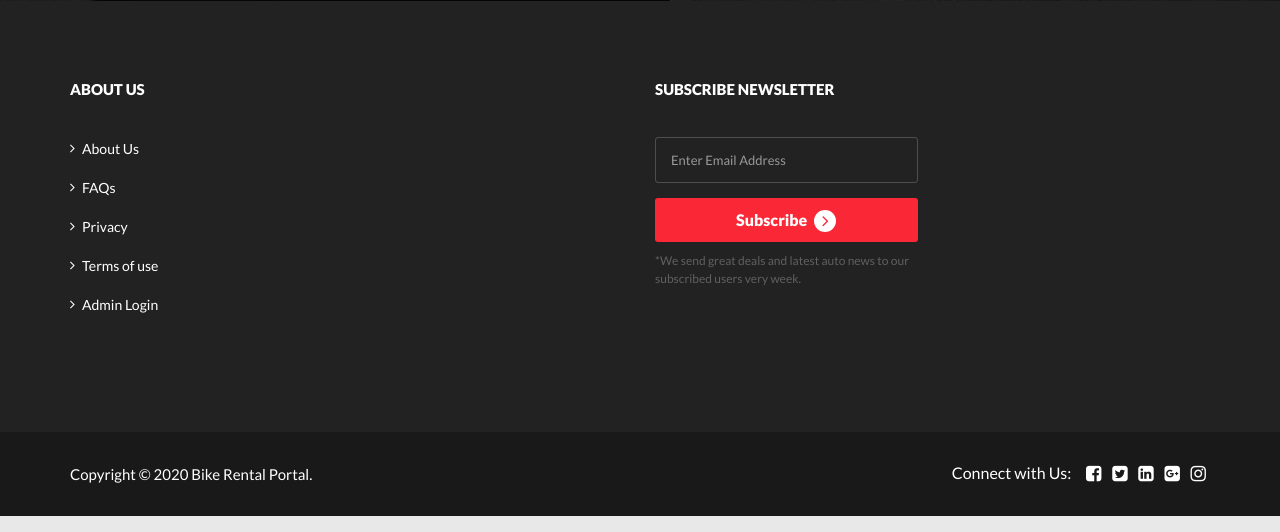
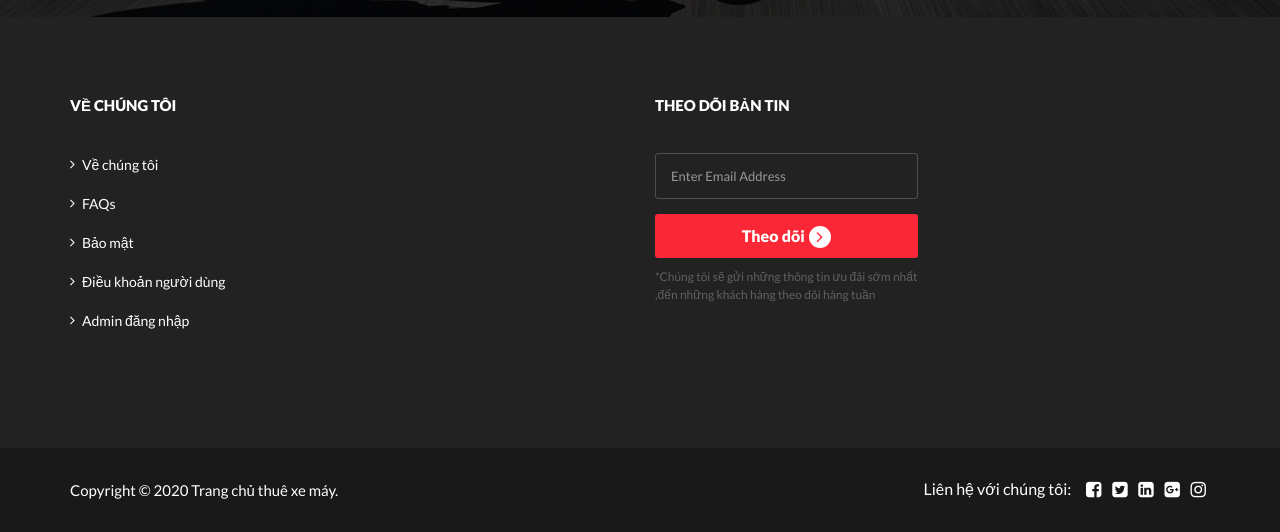
Before and after one commit to leeking29081994/bikerenta, a PHP site: page / in a window 1280 px wide. Shown: the part 3012-3544 px from the top of the page. Run offline with PHP 8.4, Linux system fonts and the light colour scheme; a user stored in the database is signed in; data comes from the database, SQL or seed files in the repository.

Commit message:
EN->VNkien

```diff
--- a/includes/footer.php
+++ b/includes/footer.php
@@ -36,28 +36,28 @@ echo "<script>alert('Something went wrong. Please try again');</script>";
       <div class="row">
 
         <div class="col-md-6">
-          <h6>About Us</h6>
+          <h6>Về chúng tôi</h6>
           <ul>
 
 
-          <li><a href="page.php?type=aboutus">About Us</a></li>
+          <li><a href="page.php?type=aboutus">Về chúng tôi</a></li>
             <li><a href="page.php?type=faqs">FAQs</a></li>
-            <li><a href="page.php?type=privacy">Privacy</a></li>
-          <li><a href="page.php?type=terms">Terms of use</a></li>
-               <li><a href="admin/">Admin Login</a></li>
+            <li><a href="page.php?type=privacy">Bảo mật</a></li>
+          <li><a href="page.php?type=terms">Điều khoản người dùng</a></li>
+               <li><a href="admin/">Admin đăng nhập</a></li>
           </ul>
         </div>
 
         <div class="col-md-3 col-sm-6">
-          <h6>Subscribe Newsletter</h6>
+          <h6>Theo dõi bản tin</h6>
           <div class="newsletter-form">
             <form method="post">
               <div class="form-group">
                 <input type="email" name="subscriberemail" class="form-control newsletter-input" required placeholder="Enter Email Address" />
               </div>
-              <button type="submit" name="emailsubscibe" class="btn btn-block">Subscribe <span class="angle_arrow"><i class="fa fa-angle-right" aria-hidden="true"></i></span></button>
+              <button type="submit" name="emailsubscibe" class="btn btn-block">Theo dõi<span class="angle_arrow"><i class="fa fa-angle-right" aria-hidden="true"></i></span></button>
             </form>
-            <p class="subscribed-text">*We send great deals and latest auto news to our subscribed users very week.</p>
+            <p class="subscribed-text">*Chúng tôi sẽ gửi những thông tin ưu đãi sớm nhất ,đến những khách hàng theo dõi hàng tuần </p>
           </div>
         </div>
       </div>
@@ -68,7 +68,7 @@ echo "<script>alert('Something went wrong. Please try again');</script>";
       <div class="row">
         <div class="col-md-6 col-md-push-6 text-right">
           <div class="footer_widget">
-            <p>Connect with Us:</p>
+            <p>Liên hệ với chúng tôi:</p>
             <ul>
               <li><a href="/"><i class="fa fa-facebook-square" aria-hidden="true"></i></a></li>
               <li><a href="/"><i class="fa fa-twitter-square" aria-hidden="true"></i></a></li>
@@ -79,7 +79,7 @@ echo "<script>alert('Something went wrong. Please try again');</script>";
           </div>
         </div>
         <div class="col-md-6 col-md-pull-6">
-          <p class="copy-right">Copyright &copy; 2020 Bike Rental Portal.<a href="/"></a></p>
+          <p class="copy-right">Copyright &copy; 2020 Trang chủ thuê xe máy.<a href="/"></a></p>
         </div>
       </div>
     </div>
--- a/includes/forgotpassword.php
+++ b/includes/forgotpassword.php
@@ -44,7 +44,7 @@ return true;
       <div class="modal-header">
 
         <button type="button" class="close" data-dismiss="modal" aria-label="Close"><span aria-hidden="true">&times;</span></button>
-        <h3 class="modal-title">Password Recovery</h3>
+        <h3 class="modal-title">Tạo lại password</h3>
       </div>
       <div class="modal-body">
         <div class="row">
@@ -68,8 +68,8 @@ return true;
                 </div>
               </form>
               <div class="text-center">
-                <p class="gray_text">For security reasons we don't store your password. Your password will be reset and a new one will be send.</p>
-                <p><a href="#loginform" data-toggle="modal" data-dismiss="modal"><i class="fa fa-angle-double-left" aria-hidden="true"></i> Back to Login</a></p>
+                <p class="gray_text">Về lý do bảo mật,chúng rồi sẽ không lưu trữ mật khẩu cảu bạn. Mật khẩu của bạn sẽ được tạo mới và gửi lại cho bạn.</p>
+                <p><a href="#loginform" data-toggle="modal" data-dismiss="modal"><i class="fa fa-angle-double-left" aria-hidden="true"></i> Quay lại đăng nhập</a></p>
               </div>
             </div>
           </div>
--- a/includes/header.php
+++ b/includes/header.php
@@ -10,11 +10,11 @@
           <div class="header_info">
             <div class="header_widgets">
               <div class="circle_icon"> <i class="fa fa-envelope" aria-hidden="true"></i> </div>
-              <p class="uppercase_text">For Support Mail us : </p>
+              <p class="uppercase_text"> Liên hệ Email tới chúng tôi:</p>
               <a href="mailto:info@example.com">serbermz2020@gmail.com</a> </div>
             <div class="header_widgets">
               <div class="circle_icon"> <i class="fa fa-phone" aria-hidden="true"></i> </div>
-              <p class="uppercase_text">Service Helpline Call Us: </p>
+              <p class="uppercase_text">Số điện thoại hỗ trợ: </p>
               <a href="tel:+639079373999">+639079373999</a> </div>
             <div class="social-follow">
               <ul>
@@ -28,7 +28,7 @@
    <?php   if(strlen($_SESSION['login'])==0)
 	{
 ?>
- <div class="login_btn"> <a href="#loginform" class="btn btn-xs uppercase" data-toggle="modal" data-dismiss="modal">Login / Register</a> </div>
+ <div class="login_btn"> <a href="#loginform" class="btn btn-xs uppercase" data-toggle="modal" data-dismiss="modal">Đăng nhập/Đăng ký</a> </div>
 <?php }
 else{
 
@@ -65,19 +65,19 @@ foreach($results as $result)
 	 echo htmlentities($result->FullName); }}?><i class="fa fa-angle-down" aria-hidden="true"></i></a>
               <ul class="dropdown-menu">
            <?php if($_SESSION['login']){?>
-            <li><a href="profile.php">Profile Settings</a></li>
-              <li><a href="update-password.php">Update Password</a></li>
-            <li><a href="my-booking.php">My Booking</a></li>
-            <li><a href="post-testimonial.php">Post a Testimonial</a></li>
-          <li><a href="my-testimonials.php">My Testimonial</a></li>
-            <li><a href="logout.php">Sign Out</a></li>
+            <li><a href="profile.php">Cài đặt hồ sơ</a></li>
+              <li><a href="update-password.php">Cập nhật password</a></li>
+            <li><a href="my-booking.php">Truy cập của tôi</a></li>
+            <li><a href="post-testimonial.php">Giao bằng</a></li>
+          <li><a href="my-testimonials.php">Bằng của tôi</a></li>
+            <li><a href="logout.php">Đăng xuất</a></li>
             <?php } else { ?>
-            <li><a href="#loginform"  data-toggle="modal" data-dismiss="modal">Profile Settings</a></li>
-              <li><a href="#loginform"  data-toggle="modal" data-dismiss="modal">Update Password</a></li>
-            <li><a href="#loginform"  data-toggle="modal" data-dismiss="modal">My Booking</a></li>
-            <li><a href="#loginform"  data-toggle="modal" data-dismiss="modal">Post a Testimonial</a></li>
-          <li><a href="#loginform"  data-toggle="modal" data-dismiss="modal">My Testimonial</a></li>
-            <li><a href="#loginform"  data-toggle="modal" data-dismiss="modal">Sign Out</a></li>
+            <li><a href="#loginform"  data-toggle="modal" data-dismiss="modal">Cài đặt hồ sơ</a></li>
+              <li><a href="#loginform"  data-toggle="modal" data-dismiss="modal">Cập nhật password</a></li>
+            <li><a href="#loginform"  data-toggle="modal" data-dismiss="modal">Truy cập của tôi</a></li>
+            <li><a href="#loginform"  data-toggle="modal" data-dismiss="modal">Giao bằng</a></li>
+          <li><a href="#loginform"  data-toggle="modal" data-dismiss="modal">Bằng của tôi</a></li>
+            <li><a href="#loginform"  data-toggle="modal" data-dismiss="modal">Đăng xuất</a></li>
             <?php } ?>
           </ul>
             </li>
@@ -93,12 +93,12 @@ foreach($results as $result)
       </div>
       <div class="collapse navbar-collapse" id="navigation">
         <ul class="nav navbar-nav">
-          <li><a href="index.php">Home</a>    </li>
+          <li><a href="index.php">Trang chủ</a>    </li>
 
-          <li><a href="page.php?type=aboutus">About Us</a></li>
-          <li><a href="bike-listing.php">Bike Listing</a>
+          <li><a href="page.php?type=aboutus">Về chúng tôi</a></li>
+          <li><a href="bike-listing.php">Danh sách xe</a>
           <li><a href="page.php?type=faqs">FAQs</a></li>
-          <li><a href="contact-us.php">Contact Us</a></li>
+          <li><a href="contact-us.php">Liên hệ chúng tôi</a></li>
 
         </ul>
       </div>
--- a/includes/login.php
+++ b/includes/login.php
@@ -30,7 +30,8 @@ echo "<script type='text/javascript'> document.location = '$currentpage'; </scri
     <div class="modal-content">
       <div class="modal-header">
         <button type="button" class="close" data-dismiss="modal" aria-label="Close"><span aria-hidden="true">&times;</span></button>
-        <h3 class="modal-title">Login</h3>
+        <h3 class="modal-title">Đăng nhập
+        </h3>
       </div>
       <div class="modal-body">
         <div class="row">
@@ -57,8 +58,8 @@ echo "<script type='text/javascript'> document.location = '$currentpage'; </scri
         </div>
       </div>
       <div class="modal-footer text-center">
-        <p>Don't have an account? <a href="#signupform" data-toggle="modal" data-dismiss="modal">Signup Here</a></p>
-        <p><a href="#forgotpassword" data-toggle="modal" data-dismiss="modal">Forgot Password ?</a></p>
+        <p>Không có tài khoản? <a href="#signupform" data-toggle="modal" data-dismiss="modal">Đăng ký</a></p>
+        <p><a href="#forgotpassword" data-toggle="modal" data-dismiss="modal">Quên mật khẩu?</a></p>
       </div>
     </div>
   </div>
--- a/includes/registration.php
+++ b/includes/registration.php
@@ -59,7 +59,7 @@ return true;
     <div class="modal-content">
       <div class="modal-header">
         <button type="button" class="close" data-dismiss="modal" aria-label="Close"><span aria-hidden="true">&times;</span></button>
-        <h3 class="modal-title">Sign Up</h3>
+        <h3 class="modal-title">Đăng ký</h3>
       </div>
       <div class="modal-body">
         <div class="row">
@@ -84,7 +84,7 @@ return true;
                 </div>
                 <div class="form-group checkbox">
                   <input type="checkbox" id="terms_agree" required="required" checked="">
-                  <label for="terms_agree">I Agree with <a href="#">Terms and Conditions</a></label>
+                  <label for="terms_agree">Tôi đồng ý <a href="#">Giải thích về điều kiện</a></label>
                 </div>
                 <div class="form-group">
                   <input type="submit" value="Sign Up" name="signup" id="submit" class="btn btn-block">
@@ -96,7 +96,7 @@ return true;
         </div>
       </div>
       <div class="modal-footer text-center">
-        <p>Already got an account? <a href="#loginform" data-toggle="modal" data-dismiss="modal">Login Here</a></p>
+        <p>Đã có sẵn tài khoản? <a href="#loginform" data-toggle="modal" data-dismiss="modal">Đăng nhập tại đây</a></p>
       </div>
     </div>
   </div>
```
Also changed, not shown: bike-listing.php (+14 -14 lines).
